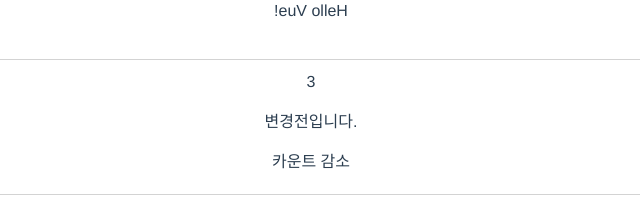
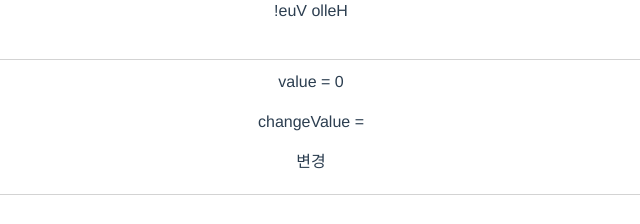
Before and after one commit to kyeongmin21/eventbus-todo, a Vue app: page /watch in a window 1280 px wide. Shown: the part 368-592 px from the top of the page, without its empty margins (329-969 px from the left). Built offline with nearby package versions, Linux system fonts and the light colour scheme.

Commit message:
change 조금 더 분석해보기

```diff
--- a/src/views/Watch.vue
+++ b/src/views/Watch.vue
@@ -18,9 +18,9 @@
     </section>
 
     <section>
-      <p>{{ count }}</p>
-      <p>{{ print }}</p>
-      <button @click="count --">카운트 감소</button>
+      <p>value = {{ value }}</p>
+      <p>changeValue = {{ changeValue }}</p>
+      <button @click="change">변경</button>
     </section>
 
 
@@ -36,13 +36,16 @@ export default {
       forbiddenText: '멍청이',
       text: '',
       msg: 'Hello Vue!',
-      count: 3,
-      print: '변경전입니다.'
+      value: 0,
+      changeValue: '',
     };
   },
   methods: {
     changeMessage() {
       this.message = '안녕히가세요'
+    },
+    change() {
+      this.value += 1
     }
   },
   computed: {
@@ -62,7 +65,6 @@ export default {
     },
     text(newVal) {
       let check = newVal.indexOf(this.forbiddenText);
-      console.log('check', check >= 0)
       if (check >= 0) {
         this.text = newVal.replace(this.forbiddenText, '');
         alert(`${this.forbiddenText} 는 입력할 수 없습니다.`)
@@ -76,8 +78,8 @@ export default {
       // computed -> msgReversed 데이터가 변경될 때 실행
       console.log(`new reversed는 ${newMsg}`)
     },
-    count(newVal, oldVal) {
-      this.print = `${oldVal}에서 ${newVal}로 바뀌었습니다.`
+    value() {
+      this.changeValue = this.value
     }
   },
 };
```
